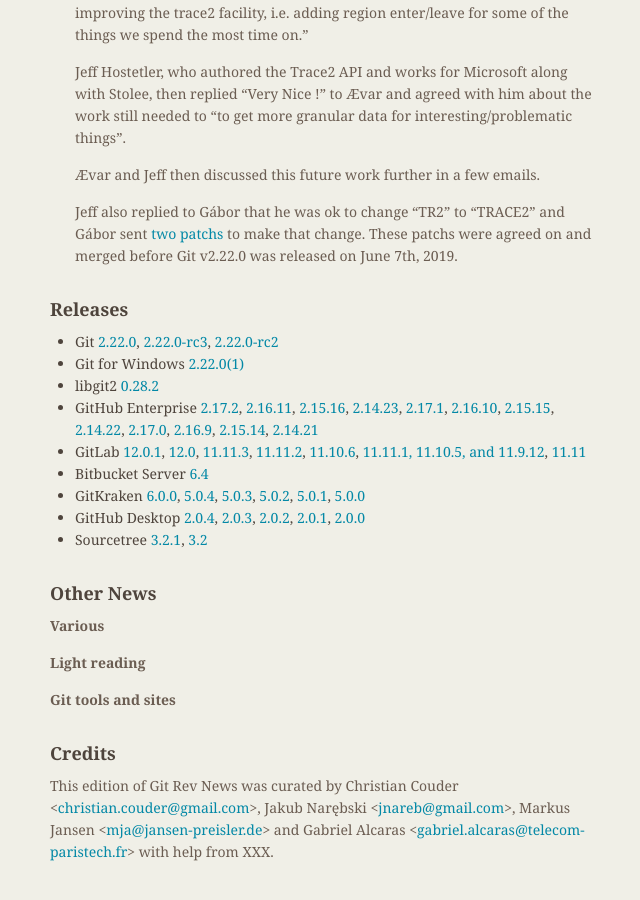
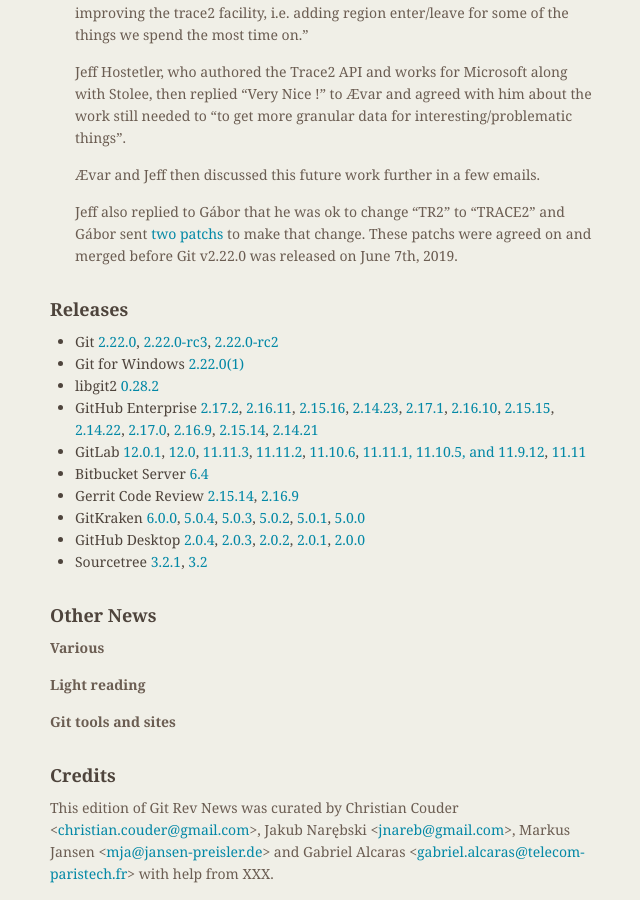
Before and after one commit to git/git.github.io, a Jekyll site: the page built from rev_news/drafts/edition-52.md, in a window 1280 px wide and 900 px high, scrolled down 1307 px. Shown: the whole window, without its empty margins (484-1124 px from the left). Built offline with Jekyll 4.4.1, drawn with Linux system fonts in a browser that asks for light colours; before the commit the page ends 2185 px from its top, so only the background shows below that.

Commit message:
rn-52: Add Gerrit releases 2.15.14 and 2.16.9
Change-Id: Ie18d239a8f62a728d2c0aa650dc5249adbbf05fb
Signed-off-by: David Pursehouse <dpursehouse@collab.net>

```diff
--- a/rev_news/drafts/edition-52.md
+++ b/rev_news/drafts/edition-52.md
@@ -138,6 +138,8 @@
 [11.11.1, 11.10.5, and 11.9.12](https://about.gitlab.com/2019/06/03/security-release-gitlab-11-dot-11-dot-1-released/),
 [11.11](https://about.gitlab.com/2019/05/22/gitlab-11-11-released/)
 + Bitbucket Server [6.4](https://confluence.atlassian.com/bitbucketserver/bitbucket-server-release-notes-872139866.html)
++ Gerrit Code Review [2.15.14](https://www.gerritcodereview.com/2.15.html#21514),
+[2.16.9](https://www.gerritcodereview.com/2.16.html#2169)
 + GitKraken [6.0.0](https://support.gitkraken.com/release-notes/current),
 [5.0.4](https://support.gitkraken.com/release-notes/current),
 [5.0.3](https://support.gitkraken.com/release-notes/current),
```
